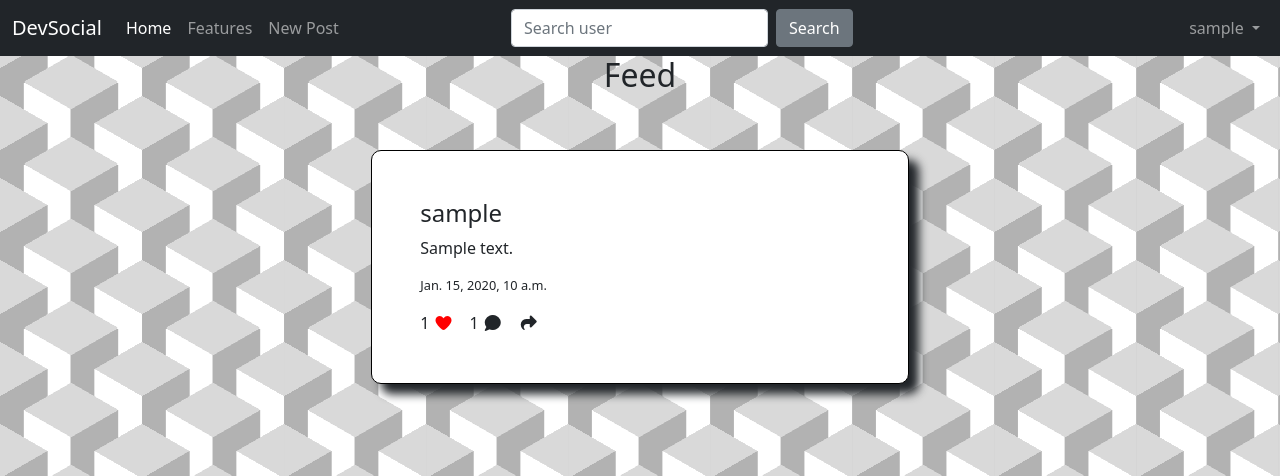
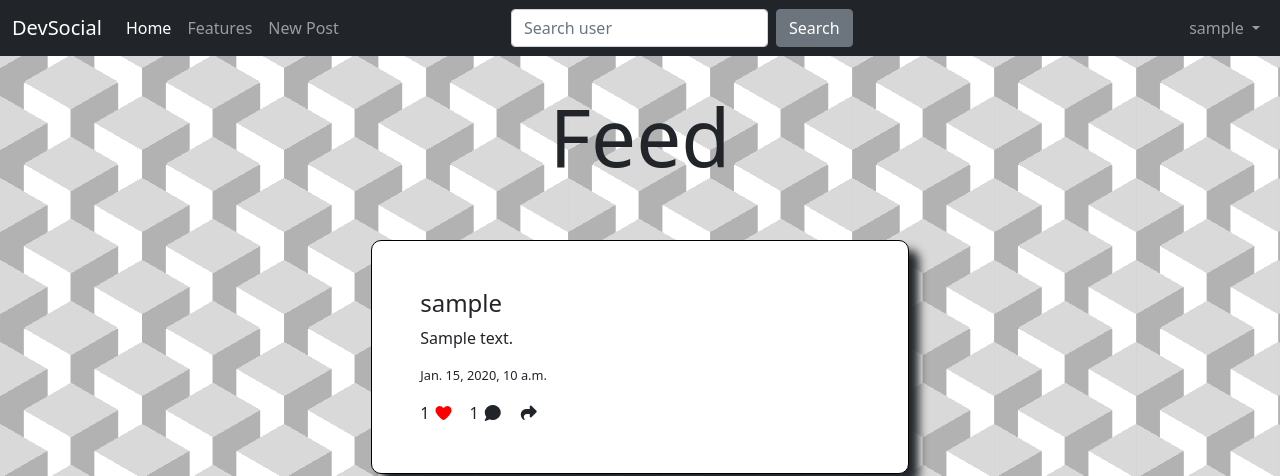
Before and after one commit to NoobCoder12/DevSocial, a Django app: page / in a window 1280 px wide. Shown: the top 476 px of the page. Run offline with Django 5.2, Linux system fonts and the light colour scheme; a user stored in the database is signed in; tables that the repository leaves empty hold one stand-in row (values such as "Sample post"); grey boxes marked "Sample" are stand-in pictures; some libraries are stand-ins or nearby versions.

```diff
--- a/frontend/static/css/style.css
+++ b/frontend/static/css/style.css
@@ -29,6 +29,10 @@ body {
     }
 
 
+nav {
+    margin-bottom: 2rem;
+}
+
 .nav-item .dropdown {
     display: flex;
     justify-content: flex-end;
--- a/frontend/static/posts/css/style.css
+++ b/frontend/static/posts/css/style.css
@@ -19,6 +19,9 @@ main {
     gap: 3rem;
 }
 
+h1 {
+    font-size: 5rem;
+}
 .post {
     border: 1px solid black;
     border-radius: 10px;
@@ -133,7 +136,7 @@ main {
     border-bottom-color: rgba(0,0,0,.42);
     font-size: 1rem;
     font-weight: 400;
-    width: 10;
+    width: 100%;
     padding: 20px 16px 6px;
     border: none;
     border-radius: 4px 4px 0 0;
--- a/frontend/templates/posts/home.html
+++ b/frontend/templates/posts/home.html
@@ -3,7 +3,7 @@
 {% block body %}
   <div class='layout'>
     <main>
-    <h2>Feed</h2>
+    <h1>Feed</h1>
       {% for post in posts %}
       <div class="post">
         <h5 class='post-author'>{{ post.author }}</h5>
@@ -27,7 +27,7 @@
          <!--Hidden input for comment-->
           <div id="comment-box-{{ post.slug }}" class="comment-box">
             <input type="text" id="input-{{ post.slug }}" placeholder="Comment here">
-            <button class="btn btn-secondary" onclick="addComment('{{post.slug}}')">Comment</button>
+            <button class="btn btn-secondary" onclick="addComment('{{post.slug}}')">Add comment</button>
 
 
             <div id="comment-list-{{post.slug}}" class="comment-list">
```
